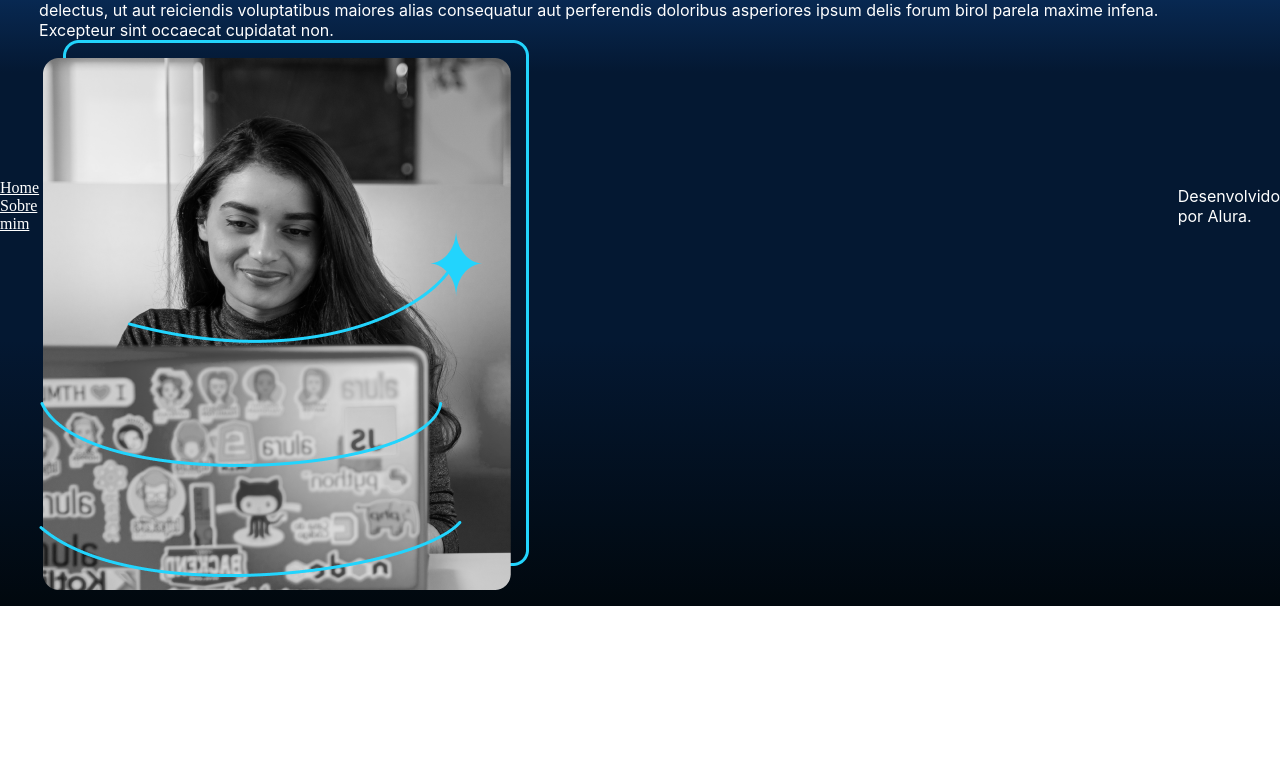
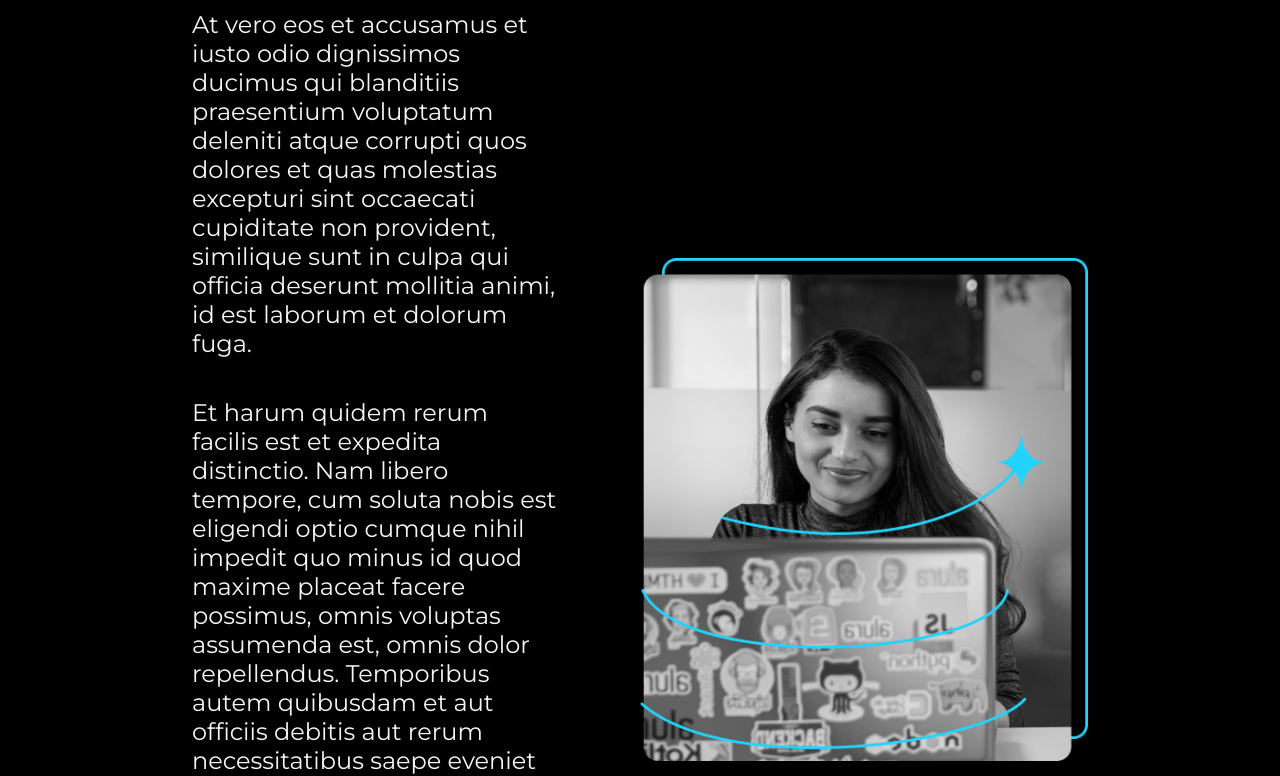
Before and after one commit to EduardaReis3332/ONE-Alura, a plain HTML site: page Curso-HTML/portifolio/about.html in a window 1280 px wide. Shown: the part 194-970 px from the top of the page. Before the commit the page ends 800 px from the top, so only its background shows below. Drawn offline with nearby package versions, Linux system fonts and the light colour scheme; files that its build step writes are made by us from their sources.

Commit message:
atualização do arquivos diversos

```diff
--- a/Curso-HTML/portifolio/about.html
+++ b/Curso-HTML/portifolio/about.html
@@ -5,7 +5,7 @@
     <meta charset="UTF-8">
     <meta name="viewport" content="width=device-width, initial-scale=1.0">
     <title>Sobre mim</title>
-    <link rel="stylesheet" href="./styles/style.css">
+    <link rel="stylesheet" href="./styles/styles.css">
 </head>
 
 <body>
```
Also changed, not shown: Curso-HTML/portifolio/index.html (+1 -1 lines).
